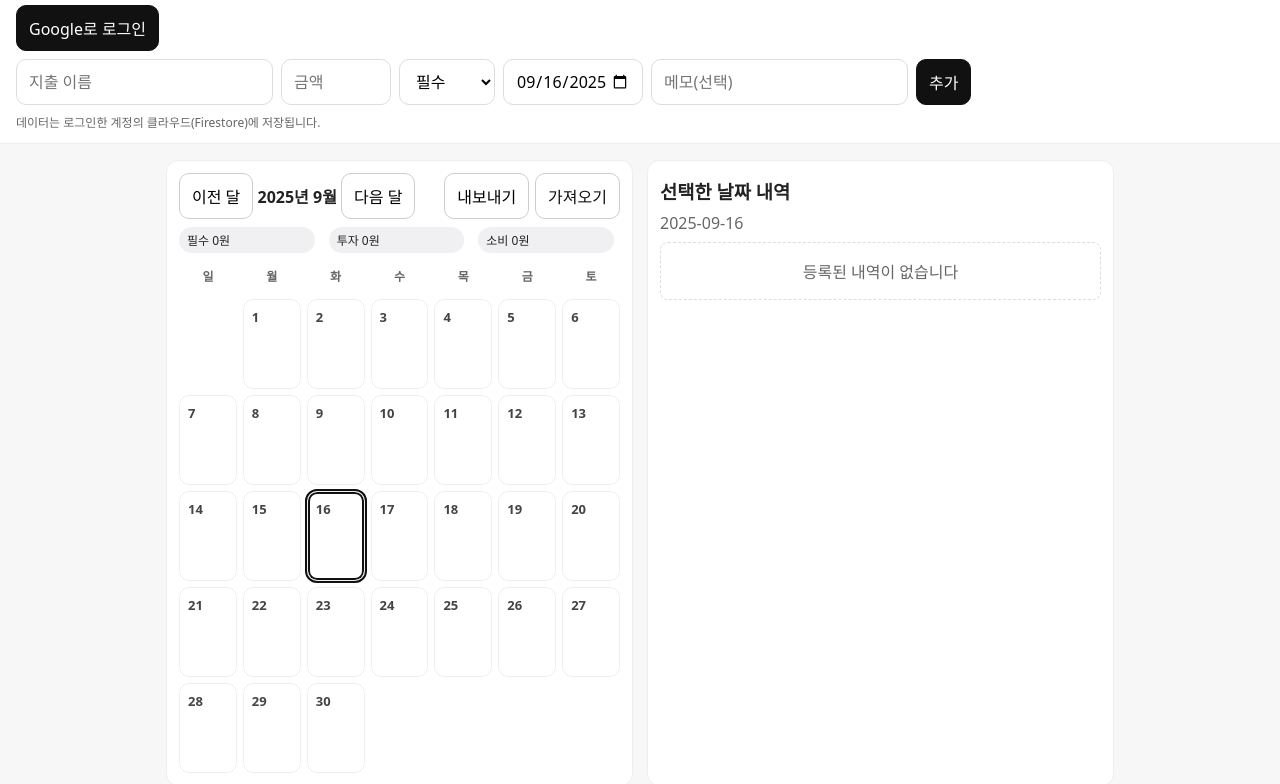
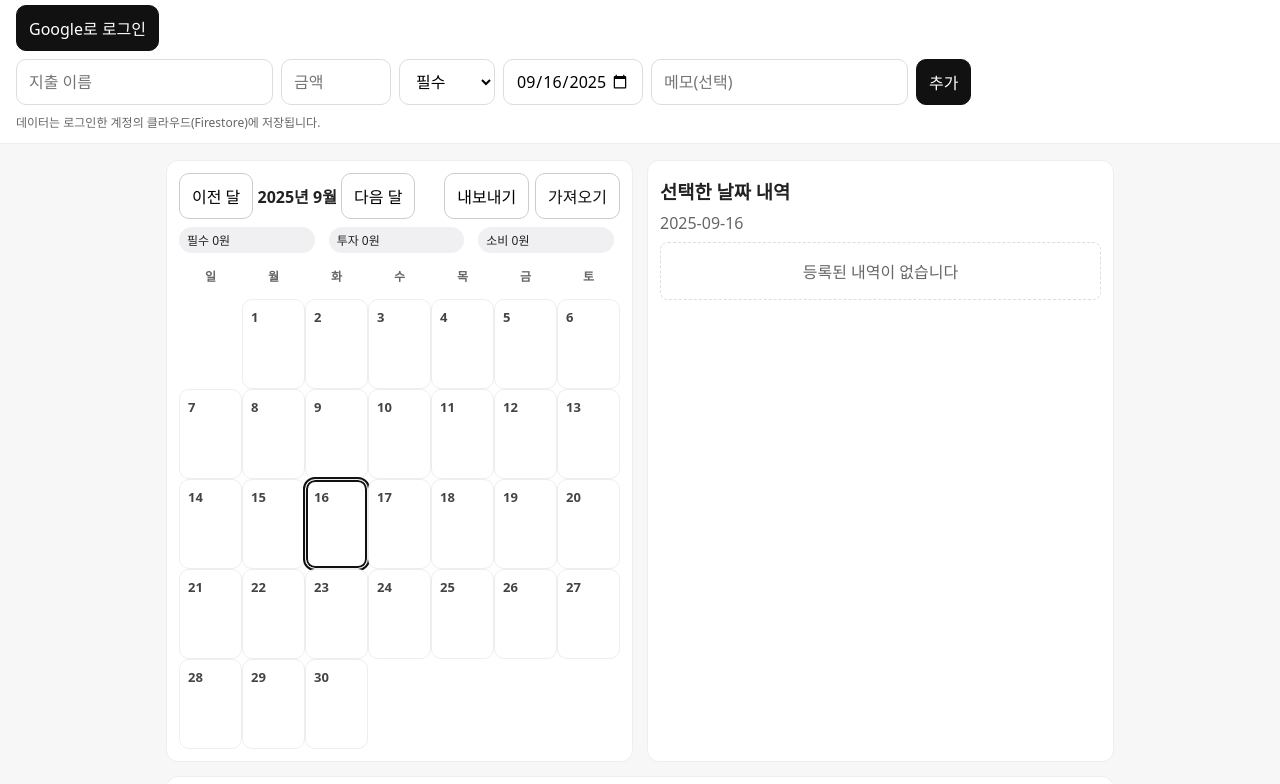
Before and after one commit to seeoeeun/expense-tracker, a plain HTML site: page index.html in a window 1280 px wide. Shown: the part 41-825 px from the top of the page. Drawn offline with Linux system fonts and the light colour scheme; no server answers.

Commit message:
Update styles.css

```diff
--- a/styles.css
+++ b/styles.css
@@ -102,7 +102,7 @@ main {
   margin-top: 8px;
   display: grid;
   grid-template-columns: repeat(7, 1fr);
-  gap: 6px;
+  /* gap: 6px; */
 }
 
 .dow {
```
